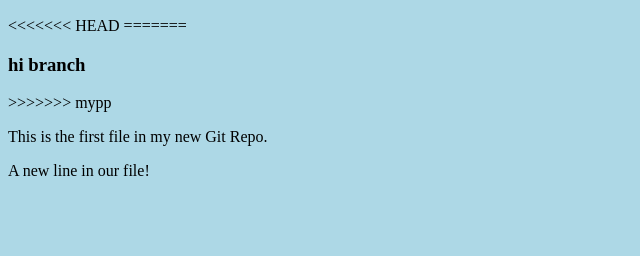
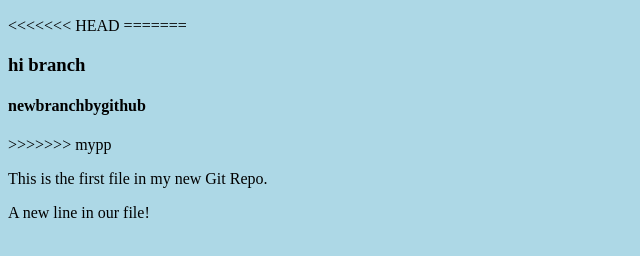
Before and after one commit to sihamsadik/newtutorial, a plain HTML site: page mypo/index.html in a window 1280 px wide. Shown: the part 110-366 px from the top of the page, without its empty margins (0-640 px from the left). Drawn offline with Linux system fonts and the light colour scheme.

Commit message:
Update index.html

```diff
--- a/mypo/index.html
+++ b/mypo/index.html
@@ -11,6 +11,7 @@
 <<<<<<< HEAD
 =======
 <h3>hi branch</h3>
+  <h4>newbranchbygithub</h4>
 >>>>>>> mypp
 <p>This is the first file in my new Git Repo.</p>
 <p>A new line in our file!</p>
```
